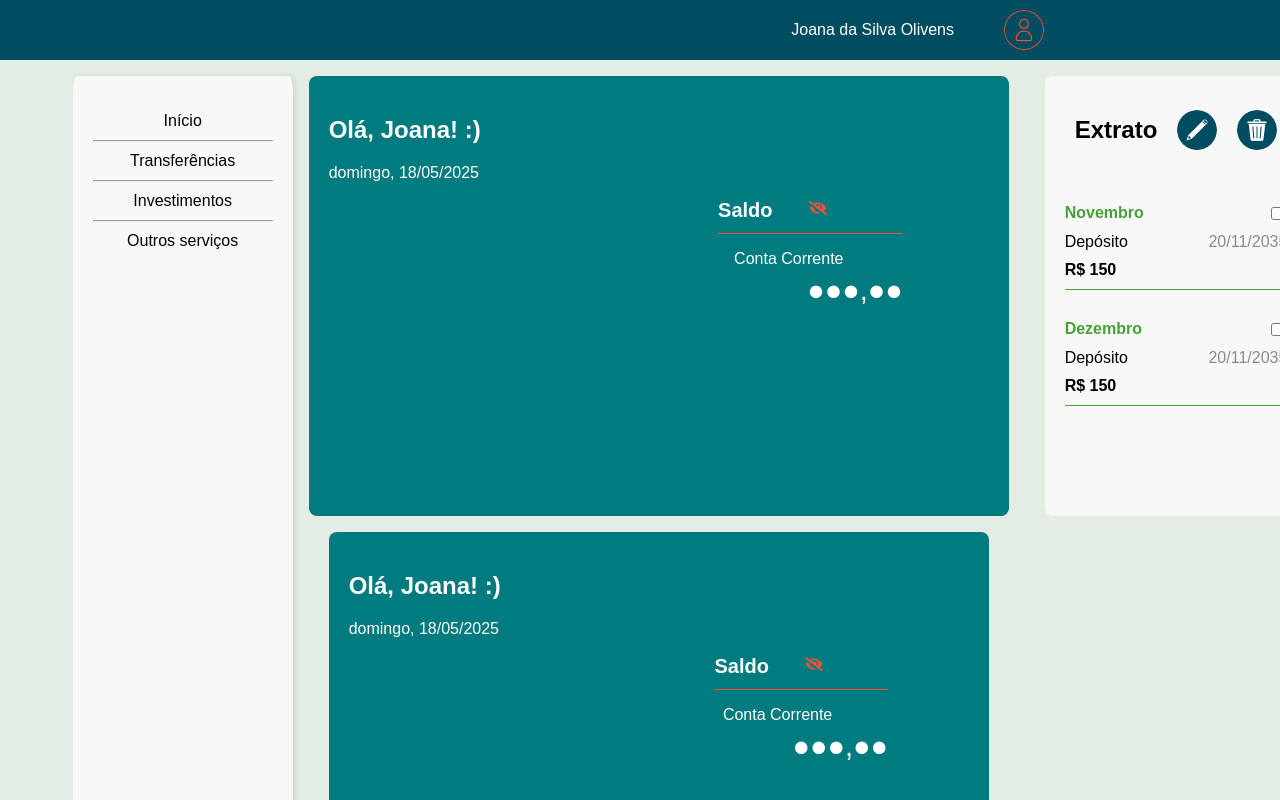
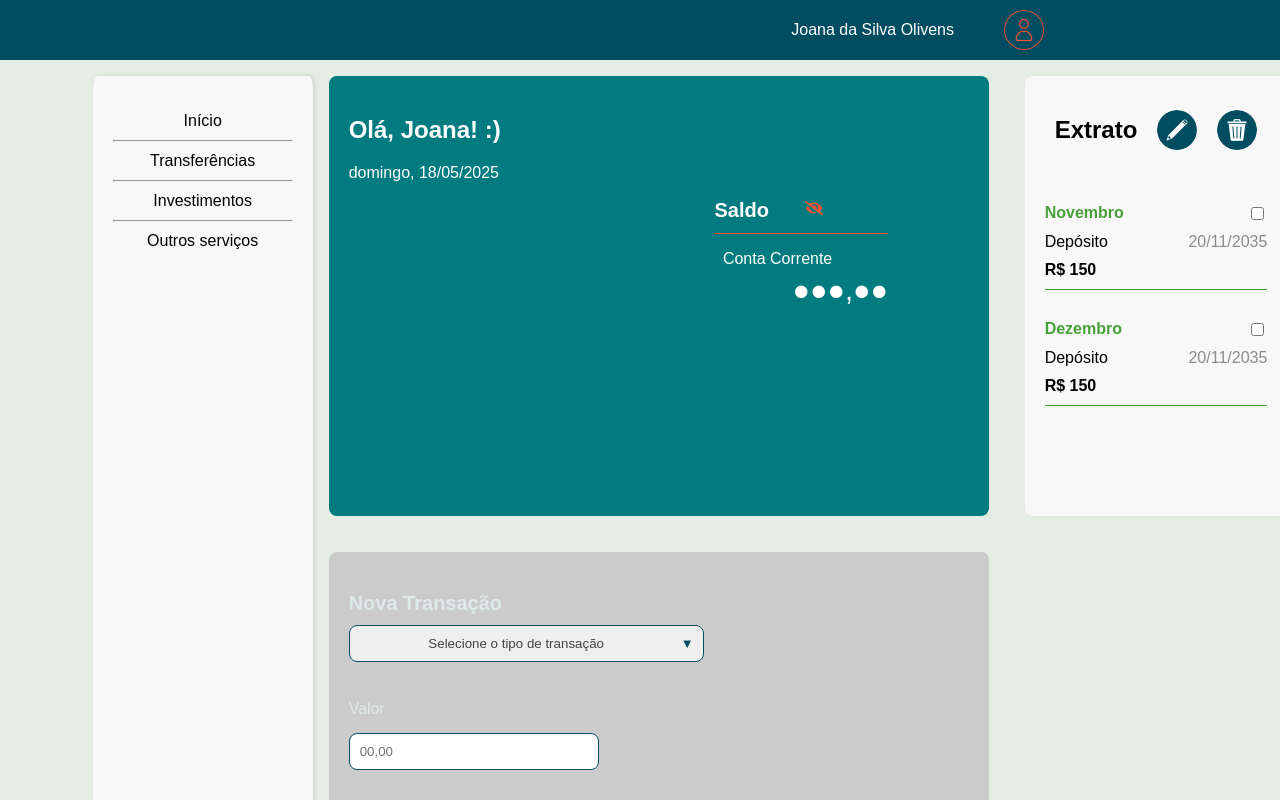
Before and after one commit to AlanGustav0/tech-challenge-fiap-01, a Next.js app: page /financeiro/pageUser in a window 1280 px wide. Shown: the top 800 px of the page. Built offline with nearby package versions, Linux system fonts and the light colour scheme.

Commit message:
refactor: Remoção de BalanceCard de userpageHome

```diff
--- a/src/app/financeiro/pageUser/userPageHome.css
+++ b/src/app/financeiro/pageUser/userPageHome.css
@@ -5,9 +5,7 @@
 
 .main-content {
     display: flex;
-    padding: 20px;
     width: 70%;
-    margin-top: -20px;
 }
 
 .left-column {
@@ -16,51 +14,9 @@
     width: 70%;
 }
 
-.balance-card {
-    background-color: #007B7F;
-    color: white;
-    padding: 20px;
-    border-radius: 8px;
-    height: 400px;
-    min-width: 620px;
-}
 
 
-.balance-info {
-    display: flex;
-    align-items: center;
-    margin-right: 13%;
-    justify-self: flex-end;
-    padding-bottom: 10px;
-    width: 28%;
-    border-bottom: 1px solid #FF5031;
-}
-.balance-info span{
-    font-size: 20px;
-    font-weight: 600;
-}
 
-.balance-info button {
-    background: none;
-    border: none;
-    cursor: pointer;
-    font-size: 18px;
-    margin-left: 30px;
-    color: #FF5031;
-}
-.valorSaldo{
-    justify-self: end;
-    margin-right: 13%;
-    font-size: 29px;
-    font-weight: 400;
-    margin-top: -10px;
-}
-.contaCorrente{
-    font-size: 16px;
-    font-weight: 400;
-    margin-right: 22%;
-    justify-self: end;
-}
 .bloco-transacao {
     background-color:#CBCBCB;
     padding: 20px;
@@ -161,34 +117,6 @@
         margin-top: 20px;
     }
 
-    .sidebar {
-        width: 94vw;
-        height: auto;
-        box-shadow: none;
-    }
-
-    .main-content {
-        padding: 10px;
-    }
-
-    .balance-card {
-        margin-top: 20px;
-        width: 90vw;
-        padding-top: 30px;
-        background-image: url('/cofre-saldo.png');
-        background-repeat: no-repeat;
-        background-position: left bottom;
-    }.contaCorrente{
-        margin-right: 24%;
-    }
-    .valorSaldo{
-        margin-right: 17%;
-    }
-    .extrato-card{
-        margin-right: 55px;
-        width: auto;
-        margin-top: 15px;
-    }
     .bloco-transacao{
         width: 90vw;
         background-image: url('/icone_transacao.png');
--- a/src/app/financeiro/pageUser/userPageHome.js
+++ b/src/app/financeiro/pageUser/userPageHome.js
@@ -1,31 +1,11 @@
 'use client';
 
 import './userPageHome.css'; // Estilos
-import { FaEye, FaEyeSlash } from 'react-icons/fa';
-import React, { useState } from 'react';
 
 const UserPageHome = () => {
-    const balance = 2500.00;
-
-    const [isBalanceVisible, setIsBalanceVisible] = useState(false);
-
-     const toggleBalanceVisibility = () => {
-        setIsBalanceVisible(!isBalanceVisible);
-    };
-
-    const getCurrentDate = () => {
-        const now = new Date();
-        const options = { weekday: 'long', day: '2-digit', month: '2-digit', year: 'numeric' };
-        return now.toLocaleDateString('pt-BR', options);
-    };
-
     const handleTransaction = () => {
         const transactionType = document.getElementById("tipoTransacao").value;
         const transactionValue = document.getElementById("valorTransacao").value;
-
-
-
-
     };
 
     return (
@@ -33,21 +13,6 @@ const UserPageHome = () => {
             <div className="content">
                 <div className="main-content">
                     <div className="left-column">
-                        <div className="balance-card">
-                            <h2>Olá, Joana! :)</h2>
-                            <p>{getCurrentDate()}</p>
-                            <div className="balance-info">
-                                <span>Saldo</span>
-                                <button onClick={toggleBalanceVisibility}>
-                                    {isBalanceVisible ? <FaEye /> : <FaEyeSlash />}
-                                </button>
-                            </div>
-                            <p className='contaCorrente'>Conta Corrente</p>
-                            <p className='valorSaldo'>
-                                {isBalanceVisible ? `R$ ${balance.toLocaleString('pt-BR', { minimumFractionDigits: 2, maximumFractionDigits: 2 })}` : '●●●,●●'}
-                            </p>
-                        </div>
-
                         <div className="bloco-transacao">
                             <h3 className='novaTrasacao'>Nova Transação</h3>
                             <div className="select-container">
```
